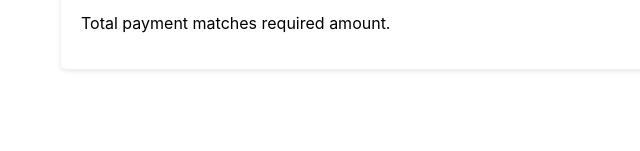
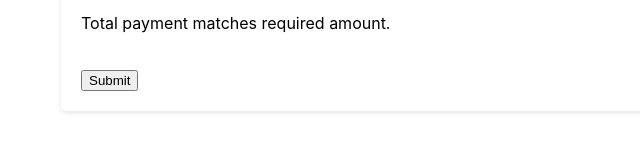
Before and after one commit to abiolatom/Eddietom, a React (Create React App) app: page / in a window 1280 px wide. Shown: the part 439-590 px from the top of the page, without its empty margins (179-819 px from the left). Built offline with nearby package versions, Linux system fonts and the light colour scheme.

Commit message:
PM works, now to backend

```diff
--- a/src/components/PaymentMethod.js
+++ b/src/components/PaymentMethod.js
@@ -3,6 +3,7 @@ import { ProductContext } from "./ProductContext";
 
 const PaymentMethod = () => {
   const {
+    selectedProducts,
     calculateTotalPrice,
     selectedOptions,
     setSelectedOptions,
@@ -117,6 +118,16 @@ const PaymentMethod = () => {
     0
   );
 
+  const handleSubmission = () => {
+    // Gather the data to send to the backend
+    const dataToSend = {
+      selectedProducts,
+      amounts,
+      totalPayment
+    };
+    console.log(dataToSend);
+  }
+
   return (
     <div>
       <h1>Payment Information</h1>
@@ -127,7 +138,8 @@ const PaymentMethod = () => {
         <em>Total paid:</em> <b>{totalPayment.toFixed(2)}</b>
       </p>
       <label>Select Payment Method</label> {optionsRender()}
-      <p>{paymentComparison()}</p>
+      <p>{paymentComparison()}</p><br />
+      <button onClick={handleSubmission}>Submit</button>
     </div>
   );
 };
```
